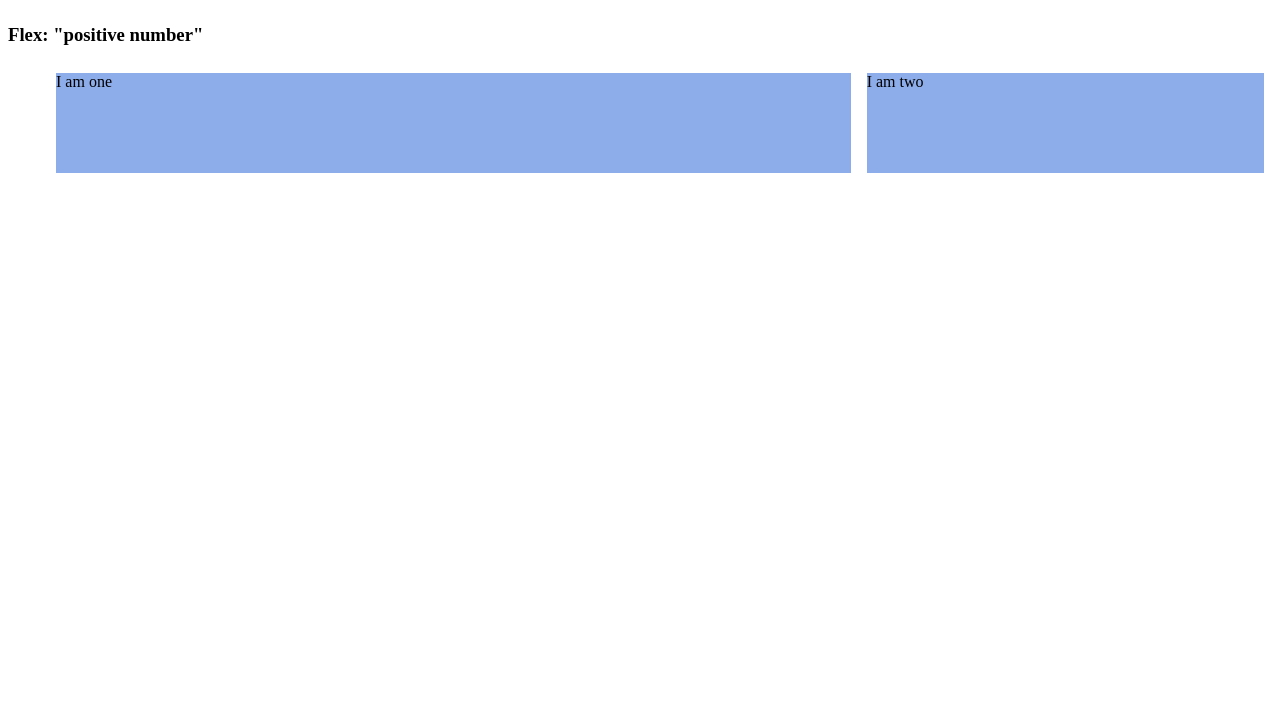
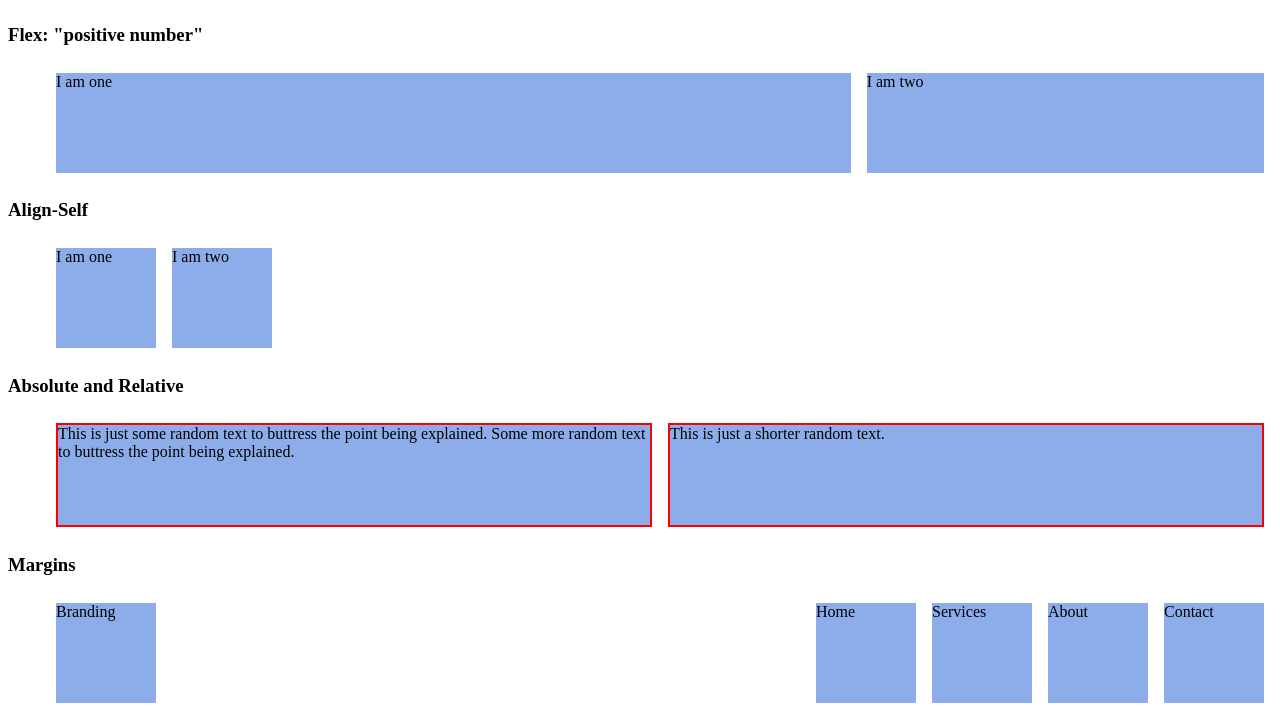
Before and after one commit to belide/flexbox, a plain HTML site: page index.html in a window 1280 px wide. Shown: the part 1579-2306 px from the top of the page. Before the commit the page ends 1776 px from the top, so only its background shows below. Drawn offline with Linux system fonts and the light colour scheme.

Commit message:
flex contents

```diff
--- a/index.html
+++ b/index.html
@@ -48,8 +48,26 @@
 
             /*Align-self*/
             div:nth-child(2) ul:nth-of-type(6) > li:nth-child(1){
-                flex: 1 1 0; /*same as just writing flex: 1*/
+                align-self: stretch;
+                 /*different values are auto || flex-start || flex-end || center || baseline || stretch */
             }
+
+             /*Align-self*/
+            div:nth-child(2) ul:nth-of-type(7) > li{
+                flex: auto; /*remember this is same as  ex: 1 1 auto;*/
+                flex: 1; /*same as  ex: 1 1 0*/
+                border: 2px solid red;
+            }
+
+             /*Working with Margin*/
+            div:nth-child(2) ul:nth-of-type(8) > li{
+                flex: 0 0 auto; /*remember this is same as  ex: 1 1 auto;*/
+            }
+
+            div:nth-child(2) ul:nth-of-type(8) > li:nth-child(1){
+                margin-right: auto;
+            }
+
 
 
         </style>
@@ -138,6 +156,28 @@
                 <li>I am one</li>
                 <li>I am two</li>
             </ul>
+
+            <h3>Align-Self</h3>
+            <ul>
+                <li>I am one</li>
+                <li>I am two</li>
+            </ul>
+
+            <h3>Absolute and Relative</h3>
+            <ul>
+                <li>This is just some random text to buttress the point being explained.
+                    Some more random text to buttress the point being explained.</li>
+                <li>This is just a shorter random text.</li>
+            </ul>
+
+            <h3>Margins</h3>
+            <ul>
+                <li>Branding</li>
+                <li>Home</li>
+                <li>Services</li>
+                <li>About</li>
+                <li>Contact</li>
+            </ul>
         </div>
 
     </body>
```
